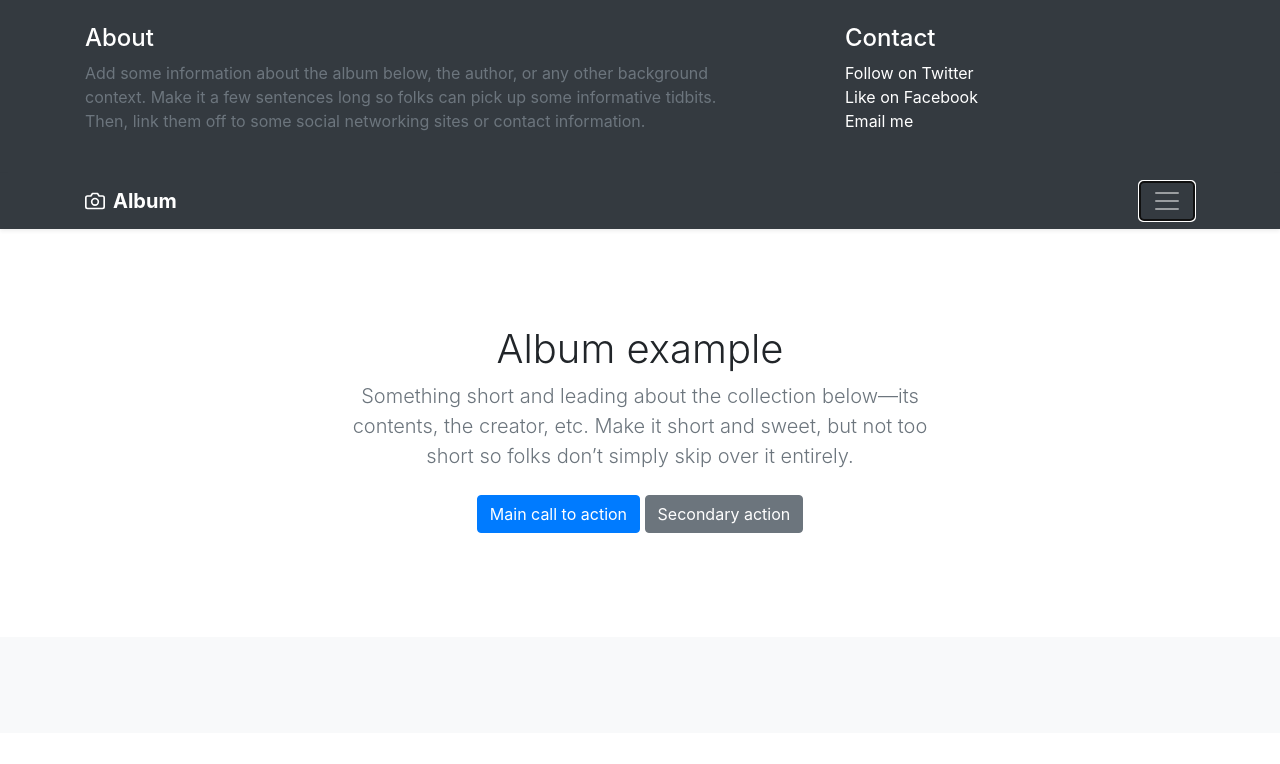
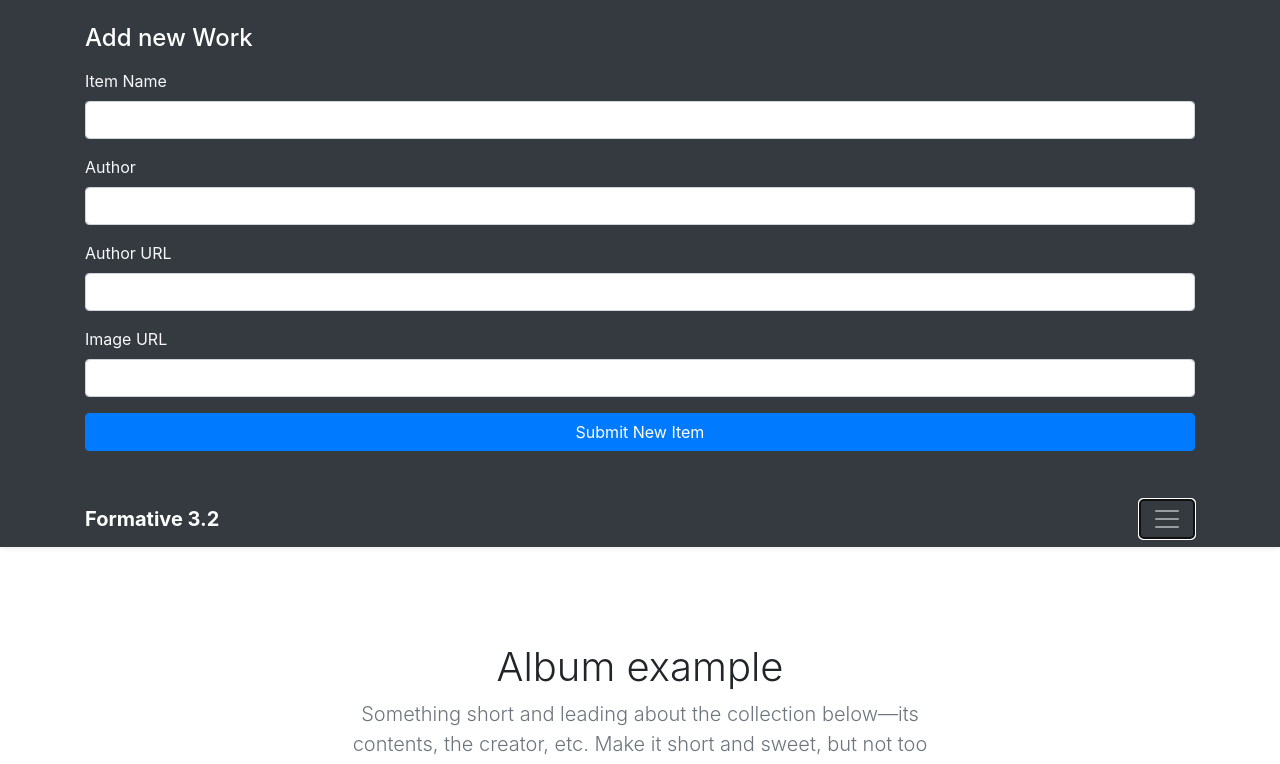
Before and after one commit to alexsophiekim/CRUD-Front-End, a website: page index.html in a window 1280 px wide. Both pictures are taken after a click on the button "Toggle navigation". Shown: the top 764 px of the page. Drawn offline with nearby package versions, Linux system fonts and the light colour scheme.

Commit message:
edited UI/index

```diff
--- a/index.html
+++ b/index.html
@@ -14,17 +14,29 @@
       <div class="collapse bg-dark" id="navbarHeader">
         <div class="container">
           <div class="row">
-            <div class="col-sm-8 col-md-7 py-4">
-              <h4 class="text-white">About</h4>
-              <p class="text-muted">Add some information about the album below, the author, or any other background context. Make it a few sentences long so folks can pick up some informative tidbits. Then, link them off to some social networking sites or contact information.</p>
-            </div>
-            <div class="col-sm-4 offset-md-1 py-4">
-              <h4 class="text-white">Contact</h4>
-              <ul class="list-unstyled">
-                <li><a href="#" class="text-white">Follow on Twitter</a></li>
-                <li><a href="#" class="text-white">Like on Facebook</a></li>
-                <li><a href="#" class="text-white">Email me</a></li>
-              </ul>
+            <div class="col-12 2 py-4">
+              <h4 class="text-white">Add new Work</h4>
+              <form id="loginForm" class="mt-3">
+                <div class="form-group">
+                  <label for="workItem" class="text-light">Item Name</label>
+                  <input type="text" name="workItem" id="workItem" class="form-control">
+                </div>
+                <div class="form-group">
+                  <label for="workAuthor" class="text-light">Author</label>
+                  <input type="text" name="workAuthor" id="workAuthor" class="form-control">
+                </div>
+                <div class="form-group">
+                  <label for="authorURL" class="text-light">Author URL</label>
+                  <input type="text" name="authorURL" id="authorURL" class="form-control">
+                </div>
+                <div class="form-group">
+                  <label for="imageURL" class="text-light">Image URL</label>
+                  <input type="text" name="imageURL" id="imageURL" class="form-control">
+                </div>
+                <div class="form-group">
+                  <button type="submit" name="button" class="btn btn-primary btn-block">Submit New Item</button>
+                </div>
+              </form>
             </div>
           </div>
         </div>
@@ -32,8 +44,7 @@
       <div class="navbar navbar-dark bg-dark shadow-sm">
         <div class="container d-flex justify-content-between">
           <a href="#" class="navbar-brand d-flex align-items-center">
-            <svg xmlns="http://www.w3.org/2000/svg" width="20" height="20" fill="none" stroke="currentColor" stroke-linecap="round" stroke-linejoin="round" stroke-width="2" aria-hidden="true" class="mr-2" viewBox="0 0 24 24" focusable="false"><path d="M23 19a2 2 0 0 1-2 2H3a2 2 0 0 1-2-2V8a2 2 0 0 1 2-2h4l2-3h6l2 3h4a2 2 0 0 1 2 2z"/><circle cx="12" cy="13" r="4"/></svg>
-            <strong>Album</strong>
+            <strong>Formative 3.2</strong>
           </a>
           <button class="navbar-toggler" type="button" data-toggle="collapse" data-target="#navbarHeader" aria-controls="navbarHeader" aria-expanded="false" aria-label="Toggle navigation">
             <span class="navbar-toggler-icon"></span>
@@ -48,7 +59,7 @@
           <h1 class="jumbotron-heading">Album example</h1>
           <p class="lead text-muted">Something short and leading about the collection below—its contents, the creator, etc. Make it short and sweet, but not too short so folks don’t simply skip over it entirely.</p>
           <p>
-            <a href="#" class="btn btn-primary my-2">Main call to action</a>
+            <a href="#" class="btn btn-success my-2">Main call to action</a>
             <a href="#" class="btn btn-secondary my-2">Secondary action</a>
           </p>
         </div>
@@ -56,22 +67,19 @@
 
       <div class="album py-5 bg-light">
         <div id="cardContainer" class="container"></div>
-        </div>
       </div>
     </main>
 
     <footer class="text-muted">
       <div class="container">
         <p class="float-right">
-          <a href="#">Back to top</a>
+          <button type="button" class="btn btn-outline-info">Back to top</button>
         </p>
-        <p>Album example is &copy; Bootstrap, but please download and customize it for yourself!</p>
-        <p>New to Bootstrap? <a href="https://getbootstrap.com/">Visit the homepage</a> or read our <a href="/docs/4.3/getting-started/introduction/">getting started guide</a>.</p>
       </div>
     </footer>
     <script src="node_modules/jquery/dist/jquery.min.js" charset="utf-8"></script>
     <script src="node_modules/bootstrap/dist/js/bootstrap.min.js" charset="utf-8"></script>
     <script src="node_modules/popper.js/dist/umd/popper.min.js" charset="utf-8"></script>
-    <script src="js/script.js" charset="utf-8"></script>
+    <!-- <script src="js/script.js" charset="utf-8"></script> -->
   </body>
 </html>
```
